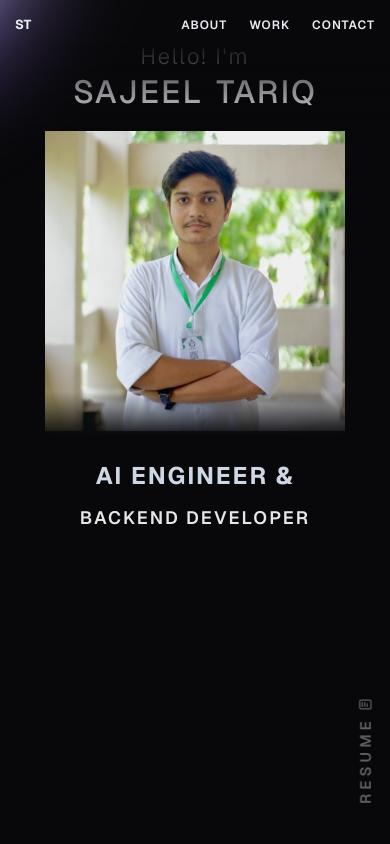
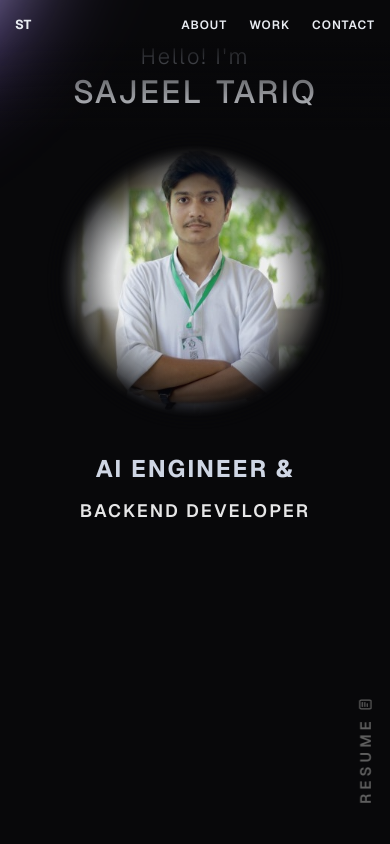
Before and after one commit to SajeelTariq/portfolio, a React (Vite) app: page / in a window 390 px wide. Shown: the top 844 px of the page. Built offline with nearby package versions, Linux system fonts and the light colour scheme.

Commit message:
changed the shape and style of picture for mobile phone screens

```diff
--- a/src/components/styles/Landing.css
+++ b/src/components/styles/Landing.css
@@ -123,28 +123,49 @@
     display: none;
   }
 
-  /* Show mobile photo */
+  /* Show mobile photo — circular avatar with a silver ring + soft glow that
+     echoes the robot's rim-light halo, and a cool silver tint to match theme. */
   .mobile-photo {
     display: block;
     position: relative !important;
     width: 100%;
-    max-width: 380px;
+    max-width: 420px;
     margin: 0 auto;
     z-index: 1;
     order: 2;
     /* Second: Photo */
-    /* Add fade mask to bottom */
-    -webkit-mask-image: linear-gradient(to bottom, black 85%, transparent 100%);
-    mask-image: linear-gradient(to bottom, black 85%, transparent 100%);
     pointer-events: none;
     transform: none !important;
+    /* Fade must FINISH before the circle reaches the square's edges, otherwise
+       the flat top/side edges of the photo show as straight lines. The edge
+       midpoints sit at ~70% of the farthest-corner distance, so keep the
+       transparent stop at/under that. Centered so it clips evenly all around. */
+    -webkit-mask-image: radial-gradient(circle at 50% 50%,
+        black 56%, transparent 70%);
+    mask-image: radial-gradient(circle at 50% 50%, black 56%, transparent 70%);
   }
 
   .mobile-photo img {
     width: 100%;
+    aspect-ratio: 1 / 1;
     height: auto;
-    object-fit: contain;
-    filter: drop-shadow(0 0 40px rgba(203, 213, 225, 0.4));
+    object-fit: cover;
+    display: block;
+    /* Cool, slightly desaturated grade to match the silver palette. */
+    filter: saturate(0.72) contrast(1.04) brightness(0.98);
+  }
+
+  /* Radial overlay in the background color darkens the photo's bright edges to
+     black FIRST, so the mask fade above has no bright pixels to turn into a
+     glowing halo. Vignette + mask together = clean dissolve, no square, no ring. */
+  .mobile-photo::after {
+    content: "";
+    position: absolute;
+    inset: 0;
+    pointer-events: none;
+    background: radial-gradient(circle at 50% 50%,
+        transparent 38%,
+        var(--backgroundColor) 64%);
   }
 }
 
```
